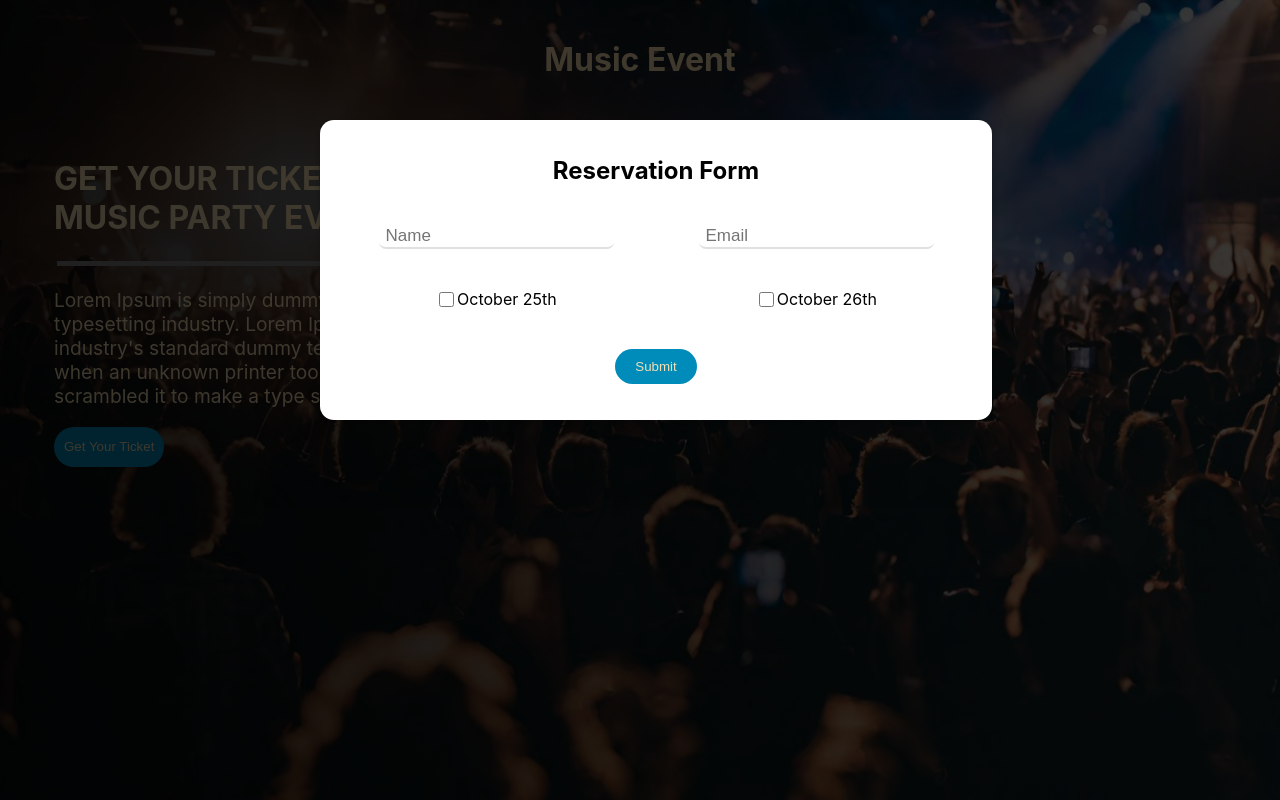
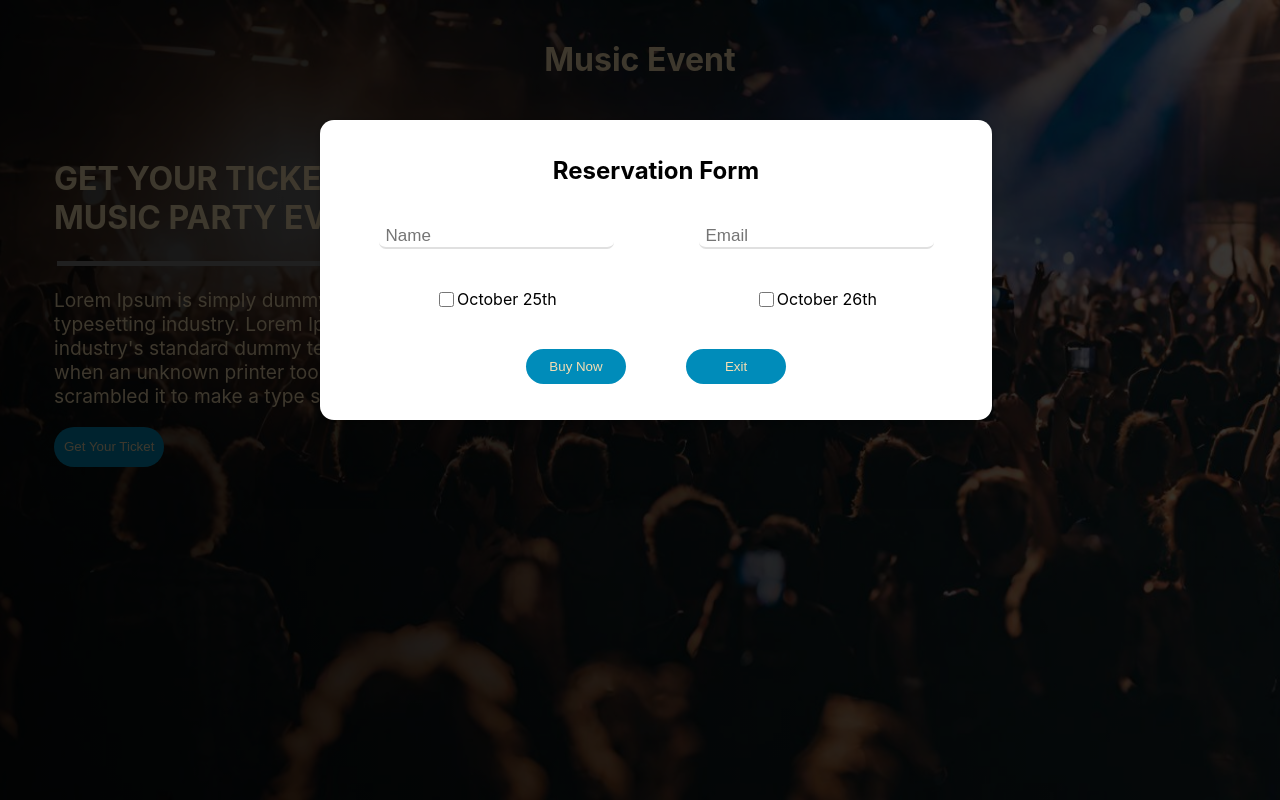
Before and after one commit to A-E-Hamed/event-task, a React (Create React App) app: page / in a window 1280 px wide. Both pictures are taken after a click on the button "Get Your Ticket". Built offline with nearby package versions, Linux system fonts and the light colour scheme.

Commit message:
Fixing Exit buttons

```diff
--- a/src/components/DataDisplay/FormDataDisplay.js
+++ b/src/components/DataDisplay/FormDataDisplay.js
@@ -3,14 +3,16 @@ import styles from "./FormDataDisplay.module.css";
 
 const FormDataDisplay = ({ formData }) => {
   return (
+    <div>
+        <h3>Please Check Your Mail to get QRcode </h3>
       <div className={styles.container}>
-      <h3>You Have Successfully Reserved your Ticket</h3>
         <h2>Your Reservation Data</h2>
         <p>Name: {formData.name}</p>
         <p>Email: {formData.email}</p>
         <p>October 25th: {formData.oct25 ? "Yes" : "No"}</p>
         <p>October 26th: {formData.oct26 ? "Yes" : "No"}</p>
       </div>
+    </div>
   );
 };
 
--- a/src/components/Form/Content/FormContent.js
+++ b/src/components/Form/Content/FormContent.js
@@ -1,10 +1,10 @@
 import React, { useState } from "react";
 import styles from "./FormContent.module.css";
-import PaymentForm from "../Payment/PaymetForm";
+import PaymentForm from "../Payment/PaymentForm";
 import InformationForm from "../PersonalInformation/InformationForm";
 import FormDataDisplay from "../../DataDisplay/FormDataDisplay";
 
-const FormContent = () => {
+const FormContent = (props) => {
   const [openPaymentForm, setOpenPaymentForm] = useState(false);
   const [dataValidation, setDataValidation] = useState(false);
   const [paymentSubmitted, setPaymentSubmitted] = useState(false);
@@ -16,6 +16,8 @@ const FormContent = () => {
     oct25: false,
     oct26: false,
   });
+
+
 
   const handlePayment = () => {
     if (formData.name && formData.email && (formData.oct25 || formData.oct26)) {
@@ -47,16 +49,18 @@ const FormContent = () => {
           paymentSubmitted={paymentSubmitted}
           handlePaymentSubmit={handlePaymentSubmit}
           handleSubmit={handleSubmit}
+          onClose = {props.onClose}
         />
       ) : (
         <InformationForm
           formData={formData}
           setFormData={setFormData}
           handlePayment={handlePayment}
+          onClose = {props.onClose}
         />
       )}
       {dataValidation && <div className={styles.dataValidation}>Please enter all required fields.</div>}
-      {formDataDisplay && <FormDataDisplay formData={formDataDisplay} />}
+      {formDataDisplay && <FormDataDisplay formData={formDataDisplay} onClose = {props.onClose} />}
     </div>
   );
 };
--- a/src/components/Form/Payment/PaymetForm.js
+++ b/src/components/Form/Payment/PaymentForm.js
@@ -1,6 +1,7 @@
 import styles from './PaymentForm.module.css';
 
-const PaymentForm = ({ paymentSubmited, handlePaymentSubmit, handleSubmit }) => {
+const PaymentForm = ({ paymentSubmited, handlePaymentSubmit, handleSubmit , onClose}) => {
+  console.log(onClose);
     return (
       <div>
         <h2>Pay Here</h2>
@@ -11,7 +12,7 @@ const PaymentForm = ({ paymentSubmited, handlePaymentSubmit, handleSubmit }) =>
               id="payment"
               onChange={handlePaymentSubmit}
             />
-            Please Check The Box To Pay
+            Please Check The Box To Confirm Your Payment Method
           </label>
         </div>
 
@@ -20,8 +21,9 @@ const PaymentForm = ({ paymentSubmited, handlePaymentSubmit, handleSubmit }) =>
             className={styles.button}
             onClick={handleSubmit}
           >
-            Reserve Your Ticket
+            Buy Now
           </button>
+          <button onClick={onClose} className={styles.button}>Exit</button>
 
       </div>
     );
--- a/src/components/Form/Payment/PaymentForm.module.css
+++ b/src/components/Form/Payment/PaymentForm.module.css
@@ -1,5 +1,4 @@
-
-  .checkboxContainer input{
+.checkboxContainer input {
   margin-top: 0;
   margin-bottom: 0;
   width: 15px;
@@ -7,17 +6,17 @@
 }
 
 .button {
-
   height: 35px;
 
   border-radius: 20px;
   border-style: none;
-    background-color: #008CBA;
+  background-color: #008cba;
   color: wheat;
   padding-left: 20px;
   padding-right: 20px;
   margin-top: 20px;
-
+  margin-left: 20px;
+  margin-right: 20px;
 }
 
 .button:hover {
--- a/src/components/Form/PersonalInformation/InformationForm.js
+++ b/src/components/Form/PersonalInformation/InformationForm.js
@@ -67,8 +67,9 @@ const InformationForm = ({ formData, setFormData, handlePayment }) => {
           </div>
         </div>
         <button type="button" onClick={handlePayment} className={styles.button}>
-          Submit
+          Buy Now
         </button>
+        <button className={styles.button}>Exit</button>
       </form>
     </div>
   );
--- a/src/components/Form/PersonalInformation/InformationForm.module.css
+++ b/src/components/Form/PersonalInformation/InformationForm.module.css
@@ -41,7 +41,7 @@
 
 .button {
   height: 35px;
-
+  width: 100px;
   border-radius: 20px;
   border-style: none;
   background-color: #008cba;
@@ -49,6 +49,8 @@
   padding-left: 20px;
   padding-right: 20px;
   margin-top: 20px;
+  margin-left: 30px;
+  margin-right: 30px;
 }
 
 .button:hover {
--- a/src/components/Home.js
+++ b/src/components/Home.js
@@ -31,7 +31,7 @@ const Home = () => {
         </button>
         {openForm && (
           <Modal onClose={closeFormHandler}>
-            <FormContent />
+            <FormContent onClose = {closeFormHandler} />
           </Modal>
         )}
       </div>
```
Lines whose indentation alone changed are shown as unchanged.
